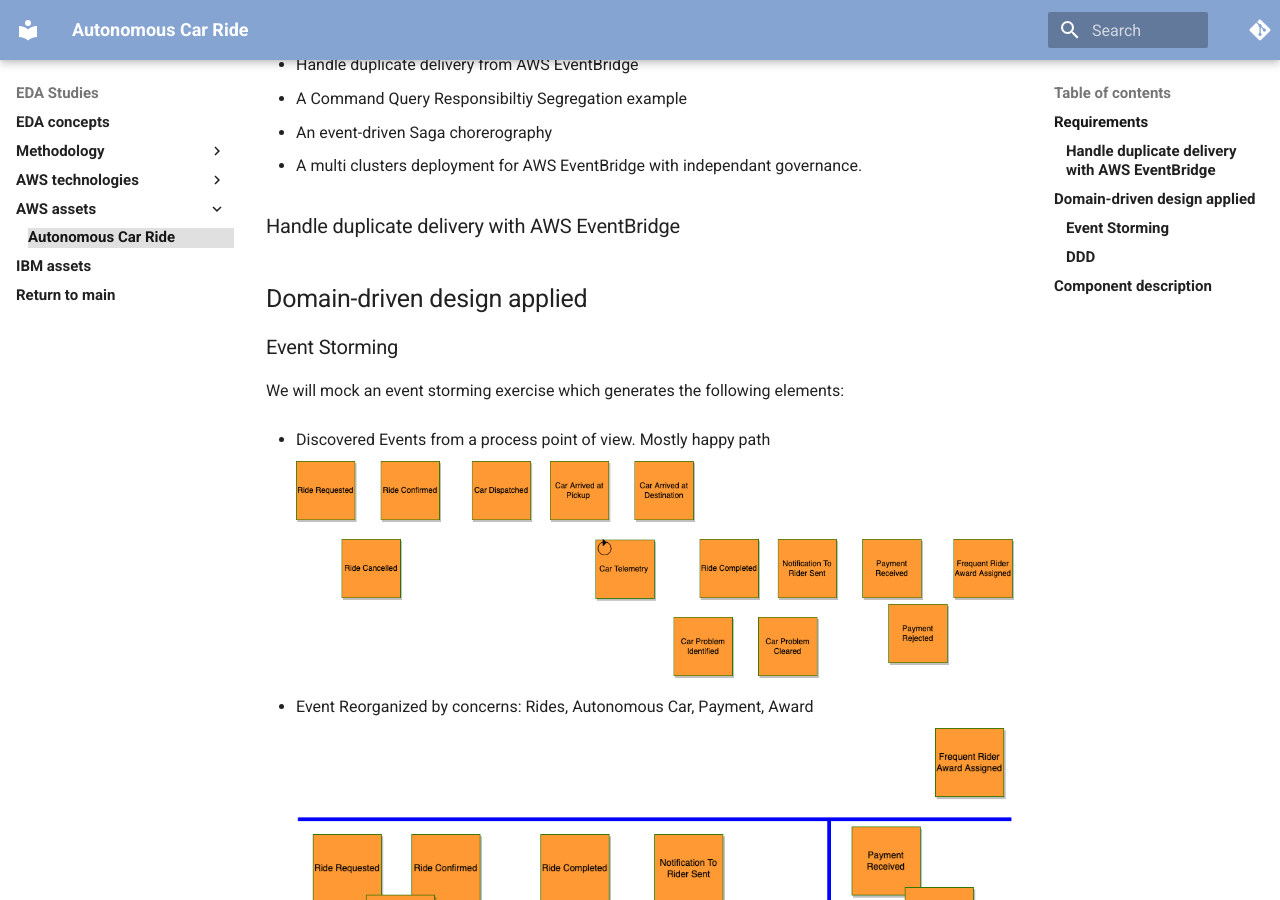
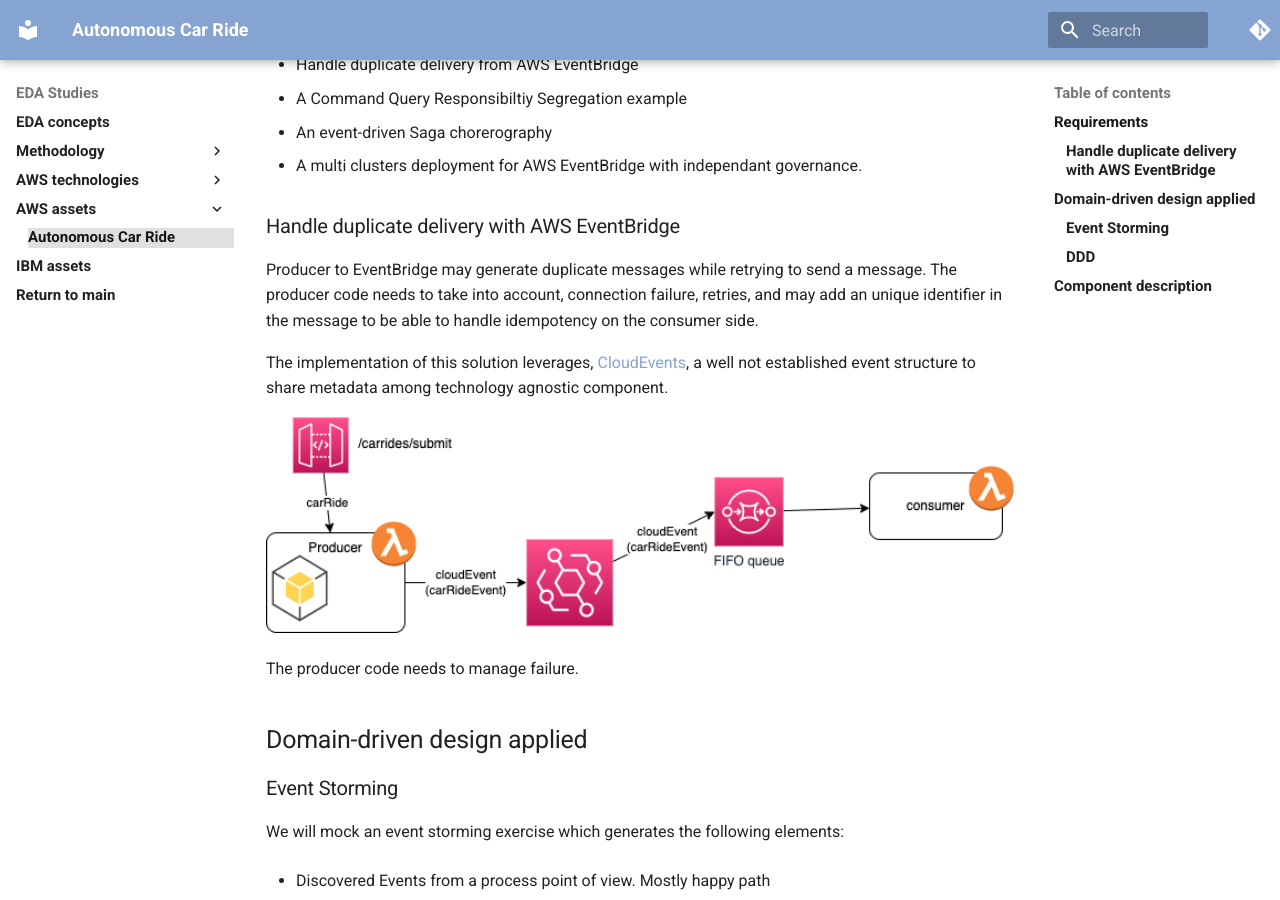
Before and after one commit to jbcodeforce/eda-studies, an MkDocs documentation site: the page built from docs/solutions/autonomous-car/index.md, in a window 1280 px wide and 900 px high, scrolled down 989 px. Built offline with MkDocs 1.6.1 and Material for MkDocs 9.7.7, drawn with Linux system fonts in a browser that asks for light colours; comment, search, counter and statistics services are not loaded.

Commit message:
update to EB use case

```diff
--- a/docs/solutions/autonomous-car/index.md
+++ b/docs/solutions/autonomous-car/index.md
@@ -20,6 +20,15 @@
 * A multi clusters deployment for AWS EventBridge with independant governance.
 
 ### Handle duplicate delivery with AWS EventBridge
+
+Producer to EventBridge may generate duplicate messages while retrying to send a message. The producer code needs to take into account, connection failure, retries, and may add an unique identifier in the message to be able to handle idempotency on the consumer side.
+
+The implementation of this solution leverages, [CloudEvents](https://cloudevents.io), a well not established event structure to share metadata among technology agnostic component.
+
+![](./diagrams/exactly-once-eb.drawio.png){ width=900 }
+
+The producer code needs to manage failure.
+
 
 ## Domain-driven design applied
 
```
Also changed, not shown: docs/solutions/autonomous-car/diagrams/car-ride-deployment.drawio.png (added), docs/solutions/autonomous-car/diagrams/exactly-once-eb.drawio.png (added).
